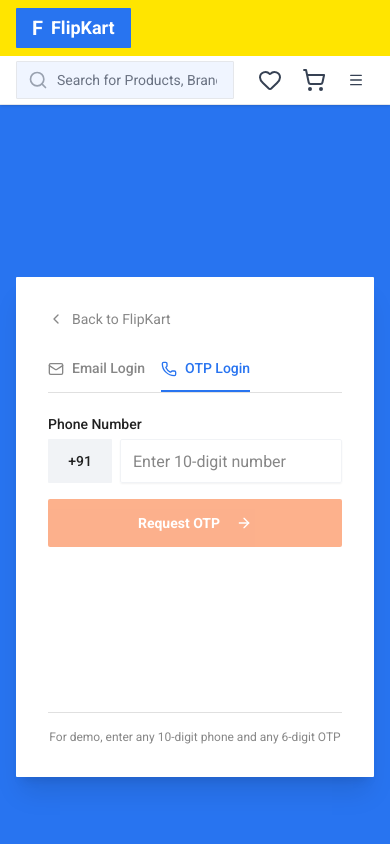
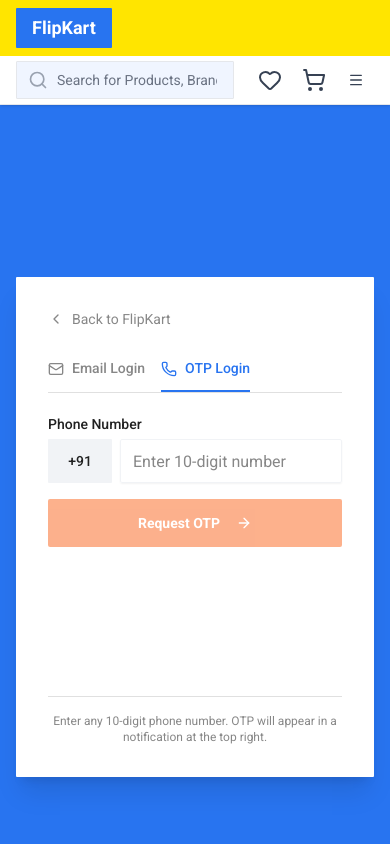
Before and after one commit to pancholineeraj424-ops/flipkard, a Next.js app: page /login in a window 390 px wide. Both pictures are taken after a click on the button "OTP Login". Shown: the top 844 px of the page. Built offline with nearby package versions, Linux system fonts and the light colour scheme.

Commit message:
fix OTP display and remove duplicate "F" from Flipkart logo
Show OTP in toast notification on mobile; fix logo to display "FlipKart"

```diff
--- a/app/login/page.tsx
+++ b/app/login/page.tsx
@@ -6,6 +6,7 @@ import Link from "next/link"
 import Image from "next/image"
 import { Eye, EyeOff, Phone, Mail, ArrowRight, ChevronLeft } from "lucide-react"
 import { useAuth } from "@/lib/auth-context"
+import { toast } from "sonner"
 import { Button } from "@/components/ui/button"
 import { Input } from "@/components/ui/input"
 import { Label } from "@/components/ui/label"
@@ -74,6 +75,8 @@ function LoginContent() {
     }
   }
 
+  const [generatedOTP, setGeneratedOTP] = useState("")
+
   const handleSendOTP = async () => {
     if (phone.length !== 10) {
       setError("Please enter a valid 10-digit phone number")
@@ -82,16 +85,33 @@ function LoginContent() {
     setError("")
     setIsLoading(true)
 
+    // Generate a random 6-digit OTP
+    const newOTP = Math.floor(100000 + Math.random() * 900000).toString()
+    setGeneratedOTP(newOTP)
+
     // Simulate sending OTP
     await new Promise(resolve => setTimeout(resolve, 1000))
     setOtpSent(true)
     setIsLoading(false)
+
+    // Show OTP in toast notification (for demo purposes)
+    toast.success(`OTP Sent Successfully!`, {
+      description: `Your OTP is: ${newOTP}`,
+      duration: 30000, // Show for 30 seconds
+    })
   }
 
   const handleOTPLogin = async (e: React.FormEvent) => {
     e.preventDefault()
     setError("")
     setIsLoading(true)
+
+    // Verify OTP matches the generated one (for demo)
+    if (otp !== generatedOTP) {
+      setError(`Invalid OTP. Please enter the OTP shown in the notification.`)
+      setIsLoading(false)
+      return
+    }
 
     try {
       const success = await loginWithOTP(phone, otp)
@@ -421,7 +441,7 @@ function LoginContent() {
               {/* Demo info */}
               <div className="mt-auto pt-4 border-t border-border">
                 <p className="text-xs text-muted-foreground text-center">
-                  For demo, enter any 10-digit phone and any 6-digit OTP
+                  Enter any 10-digit phone number. OTP will appear in a notification at the top right.
                 </p>
               </div>
             </form>
--- a/components/header.tsx
+++ b/components/header.tsx
@@ -89,10 +89,9 @@ export function Header() {
             {/* Logo button - blue */}
             <Link
               href="/"
-              className="flex-shrink-0 bg-[#2874f0] text-white px-4 py-1.5 rounded-sm flex items-center gap-2 font-bold text-lg"
+              className="flex-shrink-0 bg-[#2874f0] text-white px-4 py-1.5 rounded-sm flex items-center font-bold text-lg"
             >
-              <span className="text-xl">F</span>
-              <span>FlipKart</span>
+              FlipKart
             </Link>
 
             {/* Travel button */}
```
